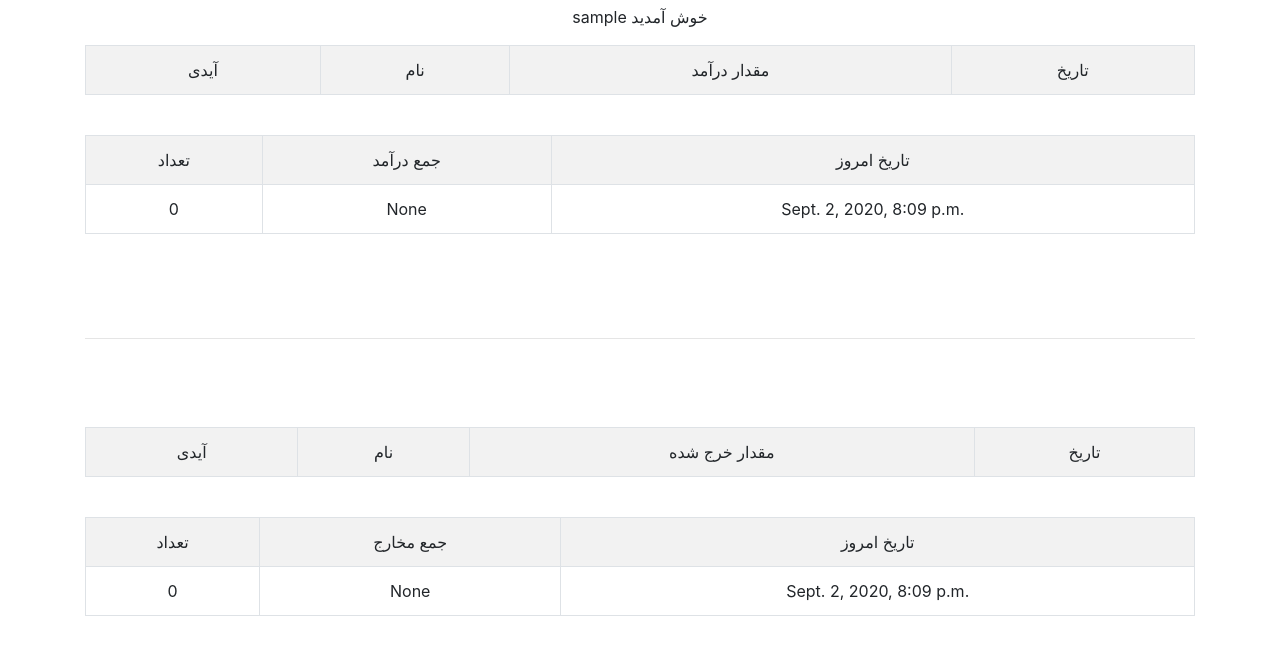
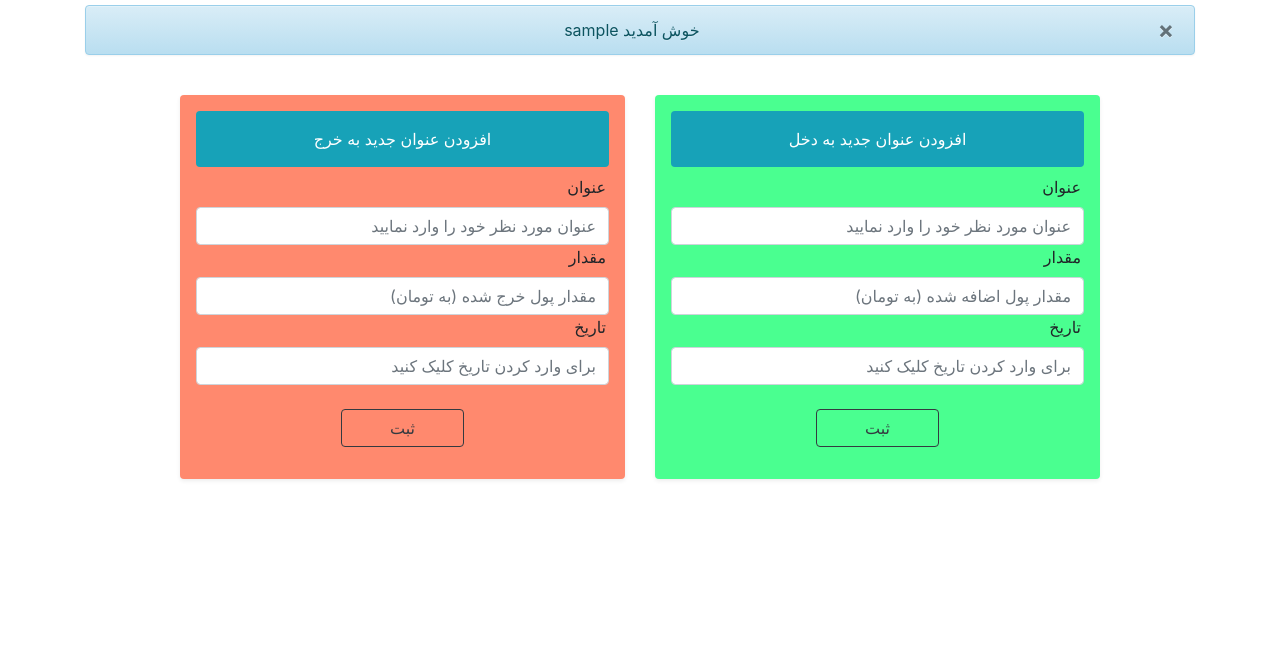
Before and after one commit to hamidAzimiZp/beston, a Django app: page /account/dashboard/ in a window 1280 px wide. Shown: the part 59-714 px from the top of the page. Run offline with Django 3.2, Linux system fonts and the light colour scheme; the visitor is signed in with stand-in values (Sample User, id 1); data comes from the database, SQL or seed files in the repository; data that the repository does not hold is empty; some libraries are stand-ins or nearby versions.

Commit message:
add gui income and expense set in dashboar so user can set thes :)

```diff
--- a/media/static/_js/custom.js
+++ b/media/static/_js/custom.js
@@ -1,84 +1,4 @@
-$(document).ready(function(){
-    // gallery grid
-    $('.gallery-gird').masonry();
-
-    // for navigation menu
-    $(".navigation-btn").on("click", function(){
-        if($(".navWraper").css("display") == "none"){
-            $(".navWraper").show(450);
-            $(".navigation-btn span").attr("class", "icon-close2");
-            $(".wrapper").css("display", "none");
-            $(".navigation ul li").addClass("active");
-        }else{
-            $(".navWraper").css("display", "none");
-            $(".navigation-btn span").attr("class", "icon-menu");
-            $(".wrapper").css("display", "block");
-            $(".navigation ul li").removeClass("active");
-        }
-    })
-
-    $('a[href^="#"]').on('click', function (e) {
-        e.preventDefault();
-
-        $('a').each(function () {
-            $(this).removeClass('active');
-        })
-        $(this).addClass('active');
-
-        var target = this.hash;
-        $target = $(target);
-        $('html, body').stop().animate({
-            'scrollTop': $target.offset().top + 2
-        }, 1000, 'swing', function () {
-            window.location.hash = target;
-        });
-    });
-
+// for alert boxes
+$(".close").on("click", function(){
+    $(this).parent().fadeOut(1000)
 })
-
-$(window).on("scroll", function(){
-    $(".navigation-btn").css("position", "fixed")
-})
-
-// smoth scroll
-function smothScroll(Ypos){
-    let step = 20
-
-    if(Ypos < scrollY){
-        step *= -1
-    }
-    if(Math.abs(Ypos - scrollY) <= step){
-        return;
-    }
-    window.scrollBy(0, step)
-    setTimeout(function(){
-        smothScroll(Ypos)
-    }, 18)
-}
-
-// manage routes
-
-let route = {
-    _routes : {},
-
-    add : function(URL, action){
-        this._routes[URL] = action
-    },
-
-    run : function(){
-        jQuery.each(this._routes, function(pattern){
-            if(location.href.match(pattern)){
-                this()
-            }
-        })
-    }
-}
-
-// for fix par
-route.add("gallery.html", function(){
-    $(document).ready(function(){
-        $("#par").css({top:'-251px',position: 'absolute',left: '199px',transform: 'rotate(24deg)'})
-    })
-})
-
-route.run()
--- a/media/templates/parent/main.html
+++ b/media/templates/parent/main.html
@@ -8,14 +8,14 @@
         <link rel="stylesheet" href="{% static '_css/bootstrap.min.css' %}">
         <link rel="stylesheet" href="{% static '_css/bootstrap-theme.min.css' %}">
         <link rel="stylesheet" href="{% static '_css/style.css' %}?{% now 'U' %}" >
-
         <script src="{% static '_js/jquery-3.5.0.min.js' %}"></script>
         <script src="{% static '_js/bootstrap.min.js' %}"></script>
-        <script src="{% static '_js/custom.js' %}"></script>
+        <script src="{% static '_js/custom.js' %}" defer></script>
 
         <script src="https://cdnjs.cloudflare.com/ajax/libs/popper.js/1.14.3/umd/popper.min.js"
             integrity="sha384-ZMP7rVo3mIykV+2+9J3UJ46jBk0WLaUAdn689aCwoqbBJiSnjAK/l8WvCWPIPm49"
             crossorigin="anonymous"></script>
+        <script src="https://cdnjs.cloudflare.com/ajax/libs/masonry/3.3.2/masonry.pkgd.js"></script>
 
         {% block head %}
 
@@ -29,5 +29,6 @@
         {% block body %}
 
         {% endblock %}
+
     </body>
 </html>
--- a/media/templates/registration/logged_out.html
+++ b/media/templates/registration/logged_out.html
@@ -7,7 +7,7 @@
             <div class="content registerForm p-3">
             <div class="content-body">
                 <h3>
-                    ممنونم از اینکه تایمی از روز خود را در این وبسایت سپری کردید برای ورود مجدد <a href="{% url 'login' %}">کلیک</a> کنید
+                    ممنونم از اینکه تایم با ارزش خود را در این وبسایت سپری کردید برای ورود مجدد <a href="{% url 'login' %}">کلیک</a> کنید
                 </h3>
             </div>
             </div>
--- a/media/templates/registration/login.html
+++ b/media/templates/registration/login.html
@@ -71,7 +71,7 @@
                 </form>
                 <ul style="list-style-type: none; " class="p-3 mr-2">
                   <li><a href="{% url 'web:register' %}">ثبت نام</a></li>
-                  <li><a href="">بازیابی پسورد</a></li>
+                  <li><a href="{% url 'password_reset' %}">بازیابی پسورد</a></li>
                 <ul>
             </div>
           </div>
--- a/media/templates/web/dashboard.html
+++ b/media/templates/web/dashboard.html
@@ -1,104 +1,93 @@
 {% extends "parent/main.html" %}
 {% load static %}
 
-{% block title %}Dashboard | wellcome{% endblock %}
+{% block title %} Bestoon|Dashboard{% endblock %}
 
 {% block styles %}
     <style>
-        table, tr, td{
-            padding : 10px;
-        }
-        table{
-            text-align: center;
-            caption-side: above;
-        }
-        td.date{
-            direction: ltr;
+        label{
+            padding-right: 3px;
         }
     </style>
 {% endblock %}
 
 {% block body %}
-    <p class="text-center">
-        خوش آمدید {{ user.username }}
-    </p>
+    <div class="container">
+        <div class="row">
+            <div class="col-12">
+                <div class="text-center">
+                    <div class="alert alert-info this_close">
+                        <a href="#" class="close">&times;</a>
+                        خوش آمدید {{ user.username }}
+                    </div>
+                </div>
+            </div>
+        </div>
+    </div>
 
-    {% if message and token %}
+    <!-- {% if message and token %}
         <pre class="text-center">
             <code>{{ message }}</code>
             <br><br>
             توکن شما : <code>{{ token }}</code>
         </pre>
-    {% endif %}
+    {% endif %} -->
 
     <div class="container">
         <div class="row justify-content-center">
-            <div class="col-12 col-8">
-                <table class="table table-bordered table-striped table-hover">
-                    <tr>
-                        <td>تاریخ</td>
-                        <td>مقدار درآمد</td>
-                        <td>نام</td>
-                        <td>آیدی</td>
-                    </tr>
-                    {% for item in income_field %}
-                        <tr>
-                            <td class="date">{{ item.date }}</td>
-                            <td>{{ item.amount }}</td>
-                            <td>{{ item.text }}</td>
-                            <td>{{ item.id }}</td>
-                        </tr>
-                    {% endfor %}
-                </table>
-                <br>
-                <table class="table table-bordered table-striped table-hover">
-                    <tr>
-                        <td>تاریخ امروز</td>
-                        <td>جمع درآمد</td>
-                        <td>تعداد</td>
-                    </tr>
-                    <tr>
-                        <td class="date">{{ now }}</td>
-                        <td>{{ total_income }}</td>
-                        <td>{{ expense_count }}</td>
-                    </tr>
-                </table>
+            <div class="col-12 col-lg-5 mt-4">
+                <div class="content p-3 rounded shadow-sm" style="background-color : #4aff90">
+                    <div class="content-header bg-info p-3 text-center text-white rounded">
+                        افزودن عنوان جدید به دخل
+                    </div>
+                    <div class="content-body mt-2">
+                        <form method="POST">
+                            {% csrf_token %}
+
+                            <label for="this_text">عنوان</label>
+                            <input type="text" class="form-control" name="text" id="this_text" placeholder="عنوان مورد نظر خود را وارد نمایید">
+
+                            <label for="this_money">مقدار</label>
+                            <input type="number" class="form-control" name="amount" id="this_money" placeholder="مقدار پول اضافه شده (به تومان)">
+
+                            <label for="this_date">تاریخ</label>
+                            <input type="text" onfocus="(this.type = 'date')" onblur="(this.type = 'text')" class="form-control" name="date" id="this_date" placeholder="برای وارد کردن تاریخ کلیک کنید">
+
+                            <input type="hidden" name="income" id="incomeSend" value="1">
+
+                            <div class="this_submit_btn p-3 mt-2 text-center">
+                                <input type="submit" class="btn btn-outline-dark px-5" value="ثبت">
+                            </div>
+                        </form>
+                    </div>
+                </div>
             </div>
-        </div>
-        <br><br><br>
-        <hr>
-        <br><br><br>
-        <div class="row justify-content-center">
-            <div class="col-12 col-8">
-                <table class="table table-bordered table-striped table-hover">
-                    <tr>
-                        <td>تاریخ</td>
-                        <td>مقدار خرج شده</td>
-                        <td>نام</td>
-                        <td>آیدی</td>
-                    </tr>
-                    {% for item in expense_field %}
-                        <tr>
-                            <td class="date">{{ item.date }}</td>
-                            <td>{{ item.amount }}</td>
-                            <td>{{ item.text }}</td>
-                            <td>{{ item.id }}</td>
-                        </tr>
-                    {% endfor %}
-                </table>
-                <br>
-                <table class="table table-bordered table-striped table-hover">
-                    <tr>
-                        <td>تاریخ امروز</td>
-                        <td>جمع مخارج</td>
-                        <td>تعداد</td>
-                    </tr>
-                    <tr>
-                        <td class="date">{{ now }}</td>
-                        <td>{{ total_expense }}</td>
-                        <td>{{ expense_count }}</td>
-                    </tr>
-                </table>
+            <div class="col-12 col-lg-5 mt-4">
+                <div class="content p-3 rounded shadow-sm" style="background-color : #ff896e">
+                    <div class="content-header bg-info p-3 text-center text-white rounded">
+                        افزودن عنوان جدید به خرج
+                    </div>
+                    <div class="content-body mt-2" id="ExponseForm">
+                        <form method="POST">
+                            {% csrf_token %}
+
+                            <label for="this_text2">عنوان</label>
+                            <input type="text" class="form-control" name="text" id="this_text2" placeholder="عنوان مورد نظر خود را وارد نمایید">
+
+                            <label for="this_money2">مقدار</label>
+                            <input type="number" class="form-control" name="amount" id="this_money2" placeholder="مقدار پول خرج شده (به تومان)">
+
+                            <label for="this_date2">تاریخ</label>
+                            <input  class="form-control" type="text" onfocus="(this.type='date')" onblur="(this.type='text')" id="this_date2" placeholder="برای وارد کردن تاریخ کلیک کنید">
+
+                            <input type="hidden" name="expense" id="expenseSend" value="2">
+
+                            <div class="this_submit_btn p-3 mt-2 text-center">
+                                <input type="submit" class="btn btn-outline-dark px-5" value="ثبت">
+                            </div>
+                        </form>
+                    </div>
+                </div>
             </div>
         </div>
     </div>
--- a/web/urls.py
+++ b/web/urls.py
@@ -11,8 +11,7 @@ urlpatterns = [
     re_path(r"^submit/income/$", views.submit_income, name = "submitIncome"),
     path("register/", views.register, name = "register"),
     path('login/', views.login, name='login'),
-    # path("account/passwordReset", views.passwordReset, name = "passwordReset"),
-    # path('logout/', views.logout, name='logout'),
     path("account/dashboard/", views.dashboard, name = "dashboard"),
+    path("account/dashboard/status", views.user_status, name = "userStatus"),
 
 ]
--- a/web/views.py
+++ b/web/views.py
@@ -212,11 +212,7 @@ def submit_income(request):
 
 
 
-
-
-
-@login_required
-def dashboard(request):
+def user_status(request):
 
     this_user = request.user
     now = datetime.now()
@@ -244,4 +240,59 @@ def dashboard(request):
         "total_expense" : total_expense,
     }
 
+    return render(request, "web/dashboard_status.html", context)
+
+
+
+@login_required
+def dashboard(request):
+    this_user = request.user
+    now = datetime.now()
+
+    def setExpese():
+        if "text" in request.POST and "amount" in request.POST :
+
+            this_text = request.POST["text"]
+            this_amount = request.POST["amount"]
+
+            if not "date" in request.POST:
+                this_date = datetime.now()
+            else:
+                this_date = request.POST["date"]
+
+            post_content = Expense(user = this_user, text = this_text, amount = this_amount,
+                                    date=this_date)
+            post_content.save()
+
+
+    if "expense" in request.POST:
+        setExpese()
+
+
+    def setIncome():
+        if "text" in request.POST and "amount" in request.POST :
+
+            this_text = request.POST["text"]
+            this_amount = request.POST["amount"]
+
+            if not "date" in request.POST:
+                this_date = datetime.now()
+            else:
+                this_date = request.POST["date"]
+
+            post_content = Income(user = this_user, text = this_text, amount = this_amount,
+                                    date=this_date)
+            post_content.save()
+
+    print(request.POST)
+    if "expense" in request.POST:
+        setExpese()
+
+    elif "income" in request.POST:
+        setIncome()
+
+
+    context = {
+        "now" : now
+    }
     return render(request, "web/dashboard.html", context)
```
Also changed, not shown: web/models.py (+5 -5 lines).
